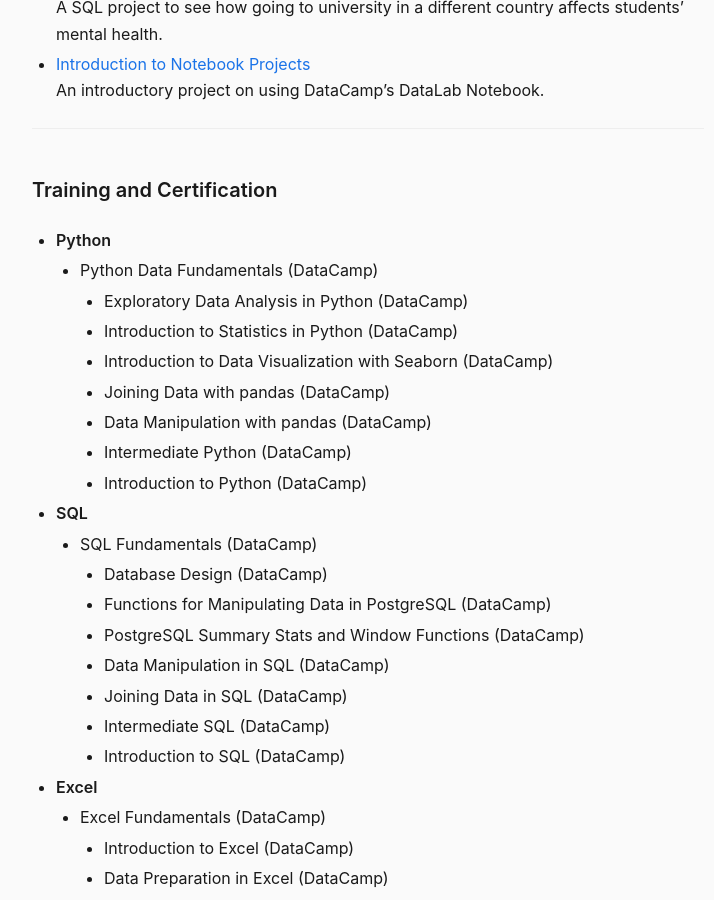
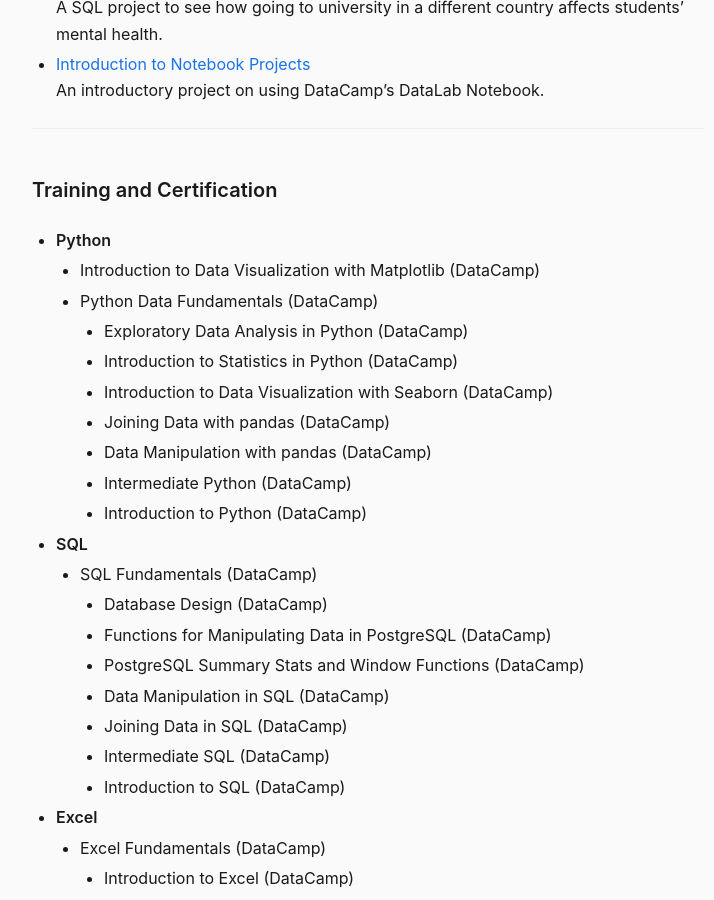
Before and after one commit to muntasimulhaque/muntasimulhaque.github.io, a Jekyll site: the page built from index.md, in a window 1280 px wide and 900 px high, scrolled down 2554 px. Shown: the whole window, without its empty margins (272-986 px from the left). Built offline with Jekyll 4.4.1, drawn with Linux system fonts in a browser that asks for light colours.

Commit message:
Update index.md

```diff
--- a/index.md
+++ b/index.md
@@ -72,6 +72,7 @@
 #### Training and Certification
 
 * **Python**
+    * Introduction to Data Visualization with Matplotlib (DataCamp)
     * Python Data Fundamentals (DataCamp)
         * Exploratory Data Analysis in Python (DataCamp)
         * Introduction to Statistics in Python (DataCamp)
```
